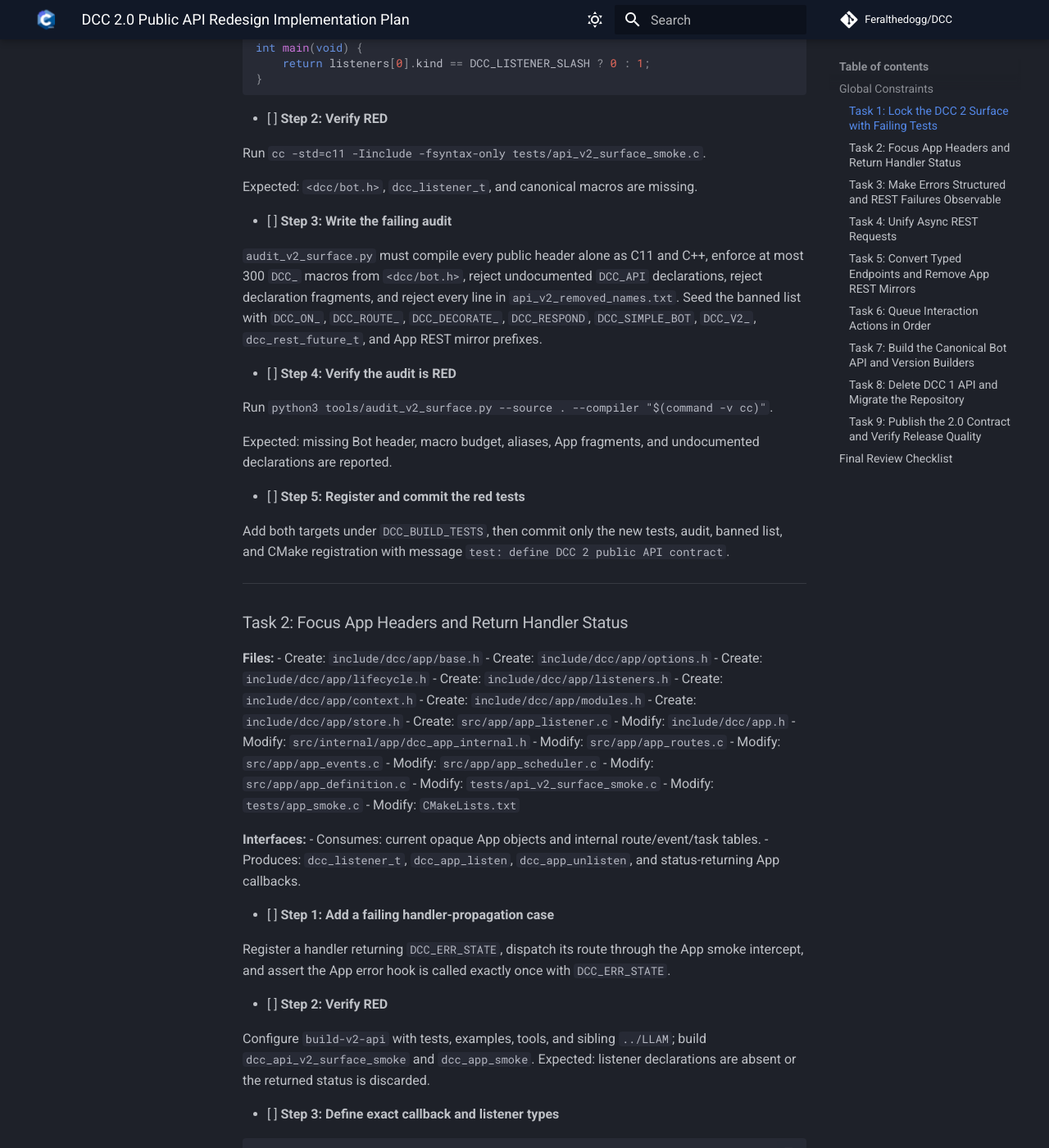
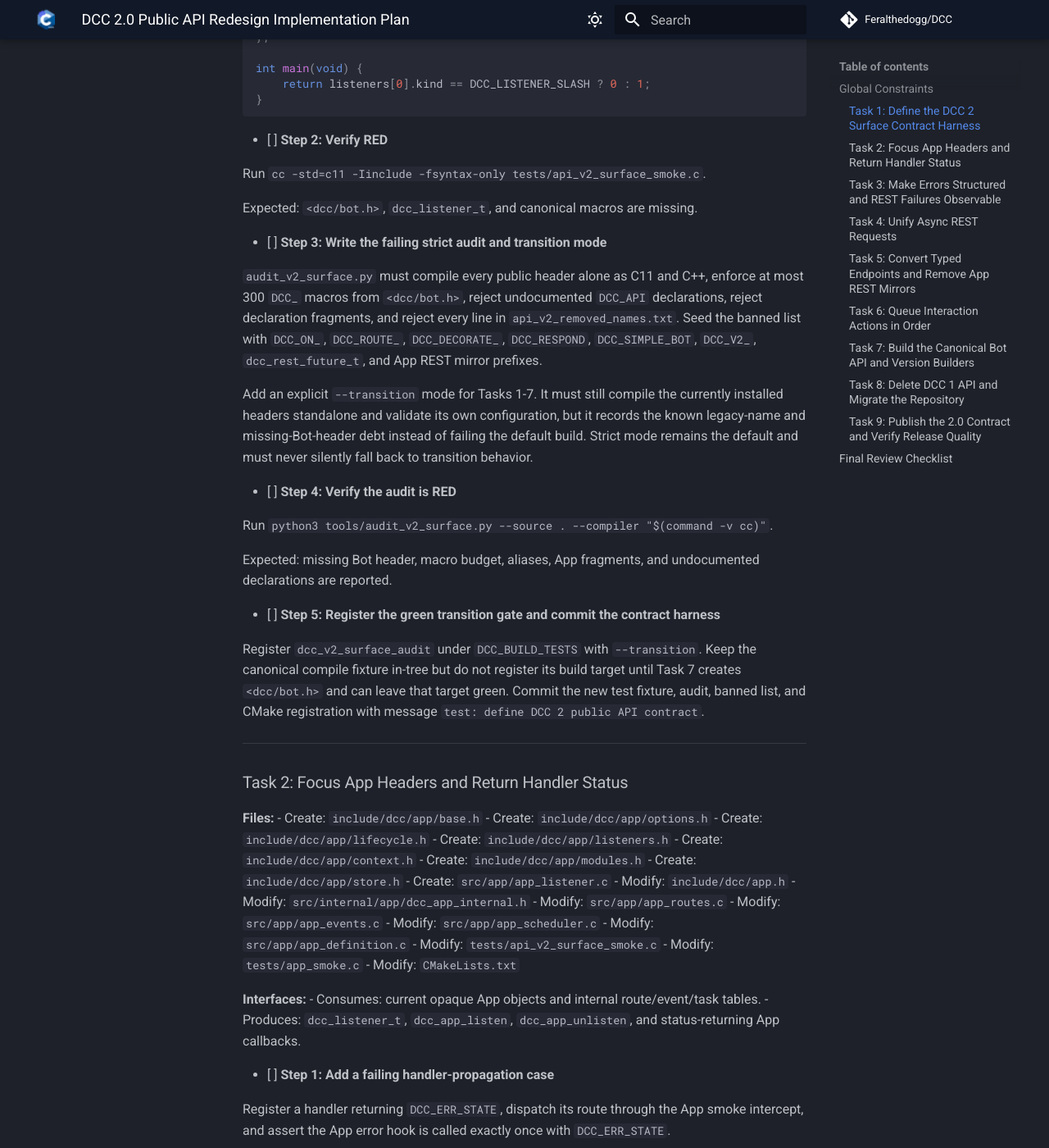
Before and after one commit to Feralthedogg/DCC, an MkDocs documentation site: the page built from docs/superpowers/plans/2026-08-11-dcc-2.0-api-redesign.md, in a window 1280 px wide and 1400 px high, scrolled down 1368 px. Shown: the whole window at 82% size. Built offline with MkDocs 1.6.1 and Material for MkDocs 9.7.7, drawn with Linux system fonts in a browser that asks for light colours; comment, search, counter and statistics services are not loaded; some of the changed text lies outside the part shown.

Commit message:
docs: keep DCC 2 migration gates green

````diff
--- a/docs/superpowers/plans/2026-08-11-dcc-2.0-api-redesign.md
+++ b/docs/superpowers/plans/2026-08-11-dcc-2.0-api-redesign.md
@@ -20,7 +20,7 @@
 
 ---
 
-### Task 1: Lock the DCC 2 Surface with Failing Tests
+### Task 1: Define the DCC 2 Surface Contract Harness
 
 **Files:**
 - Create: `tests/api_v2_surface_smoke.c`
@@ -30,7 +30,8 @@
 
 **Interfaces:**
 - Consumes: `docs/superpowers/specs/2026-08-11-dcc-2.0-api-redesign-design.md`.
-- Produces: `dcc_api_v2_surface_smoke` and `dcc_v2_surface_audit` release gates.
+- Produces: the strict `dcc_api_v2_surface_smoke` fixture, a transition-safe
+  `dcc_v2_surface_audit` CI gate, and the strict audit mode used by Task 8.
 
 - [ ] **Step 1: Write the failing canonical compile test**
 
@@ -57,9 +58,15 @@ Run `cc -std=c11 -Iinclude -fsyntax-only tests/api_v2_surface_smoke.c`.
 
 Expected: `<dcc/bot.h>`, `dcc_listener_t`, and canonical macros are missing.
 
-- [ ] **Step 3: Write the failing audit**
+- [ ] **Step 3: Write the failing strict audit and transition mode**
 
 `audit_v2_surface.py` must compile every public header alone as C11 and C++, enforce at most 300 `DCC_` macros from `<dcc/bot.h>`, reject undocumented `DCC_API` declarations, reject declaration fragments, and reject every line in `api_v2_removed_names.txt`. Seed the banned list with `DCC_ON_`, `DCC_ROUTE_`, `DCC_DECORATE_`, `DCC_RESPOND`, `DCC_SIMPLE_BOT`, `DCC_V2_`, `dcc_rest_future_t`, and App REST mirror prefixes.
+
+Add an explicit `--transition` mode for Tasks 1-7. It must still compile the
+currently installed headers standalone and validate its own configuration, but
+it records the known legacy-name and missing-Bot-header debt instead of failing
+the default build. Strict mode remains the default and must never silently fall
+back to transition behavior.
 
 - [ ] **Step 4: Verify the audit is RED**
 
@@ -67,9 +74,13 @@ Run `python3 tools/audit_v2_surface.py --source . --compiler "$(command -v cc)"`
 
 Expected: missing Bot header, macro budget, aliases, App fragments, and undocumented declarations are reported.
 
-- [ ] **Step 5: Register and commit the red tests**
+- [ ] **Step 5: Register the green transition gate and commit the contract harness**
 
-Add both targets under `DCC_BUILD_TESTS`, then commit only the new tests, audit, banned list, and CMake registration with message `test: define DCC 2 public API contract`.
+Register `dcc_v2_surface_audit` under `DCC_BUILD_TESTS` with `--transition`.
+Keep the canonical compile fixture in-tree but do not register its build target
+until Task 7 creates `<dcc/bot.h>` and can leave that target green. Commit the
+new test fixture, audit, banned list, and CMake registration with message
+`test: define DCC 2 public API contract`.
 
 ---
 
@@ -171,6 +182,13 @@ Build and run `dcc_app_v2_error_smoke`. Expected: structured result and observer
 - [ ] **Step 4: Implement result and error values**
 
 Implement `dcc_rest_result_ok`, `dcc_rest_result_status`, `dcc_rest_result_clone`, and `dcc_rest_result_free`. Parse Discord code/message with existing bounded JSON helpers. Define the size/versioned `dcc_error_t` and borrowed observer callback.
+
+Use owner-typed callbacks rather than a `void *owner` abstraction:
+
+```c
+typedef void (*dcc_client_error_fn)(dcc_client_t *, const dcc_error_t *, void *);
+typedef void (*dcc_app_error_fn)(dcc_app_t *, const dcc_error_t *, void *);
+```
 
 - [ ] **Step 5: Deliver every completion failure**
 
````
